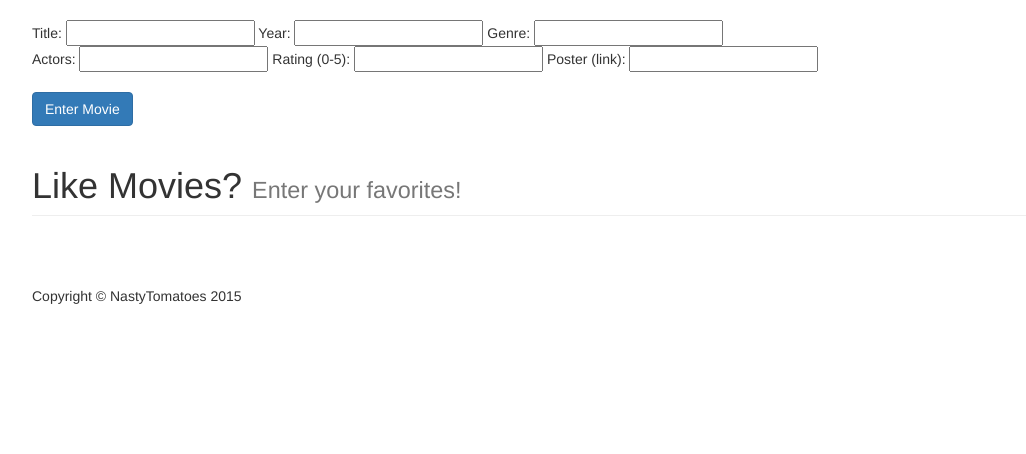
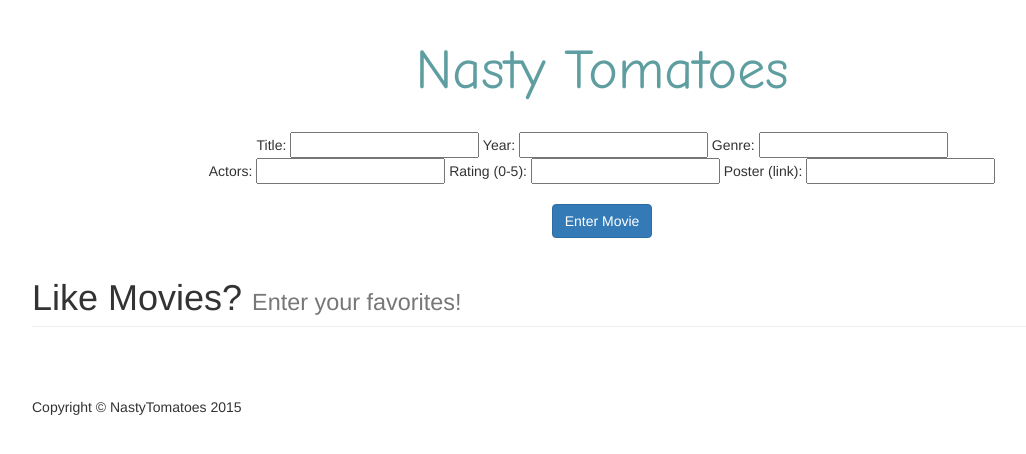
Before and after one commit to lyc99/nastytomatoes, a plain HTML site: page index.html in a window 1280 px wide. Shown: the whole page, without its empty margins (38-1064 px from the left). Drawn offline with nearby package versions, Linux system fonts and the light colour scheme.

Commit message:
final touches

```diff
--- a/css/1-col-portfolio.css
+++ b/css/1-col-portfolio.css
@@ -11,3 +11,10 @@ body {
 footer {
     margin: 50px 0;
 }
+
+#headTitle {
+	text-align: center;
+	font-size: 400%;
+	font-family: "Comic Sans MS", "Comic Sans", cursive;
+	color: #5f9ea0;
+}
--- a/index.html
+++ b/index.html
@@ -27,18 +27,22 @@
 <body>
     <!-- Page Content -->
     <div id="containDiv" class="container">
-        <form name="movieForm" onsubmit="return enterMovie()">
-            <div id="dynamicInput">
-                Title: <input type="text" id="title" name="movie"><t>
+    <h1 id="headTitle"> Nasty Tomatoes </h1> <br>
+
+        <div id="dynamicInput" align="center">
+            <form name="movieForm" onsubmit="return enterMovie()">
+
+                Title: <input type="text" id="title"><t>
                 Year: <input type="text" id="year"><t>
                 Genre: <input type="text" id="genre"><br>
                 Actors: <input type="text" id="actors"><t>
                 Rating (0-5): <input type="text" id="rating"><t>
                 Poster (link): <input type="text" id="poster"><br>
-            </div>
+
             <br>
             <input type="submit" class="btn btn-primary" value="Enter Movie">
-        </form>
+            </form>
+        </div>
         <!-- Page Heading -->
         <div class="row">
             <div class="col-lg-12">
--- a/js/script.js
+++ b/js/script.js
@@ -59,8 +59,14 @@ function enterMovie() {
 	//add movie and add a line to separate between movies as well
 	containDiv.appendChild(dynamicRow);
 	containDiv.appendChild(line);
-	//increment index so different dynamicRow's have different id's
+	//increment index so different elements have different id's
 	index = index + 1;
+
+	//reset inputs to blank for next round
+	for(var i=0; i < category.length; i++) {
+		var input = document.getElementById(category[i]);
+		input.value = "";
+	}
 
     return false;
 }
```
